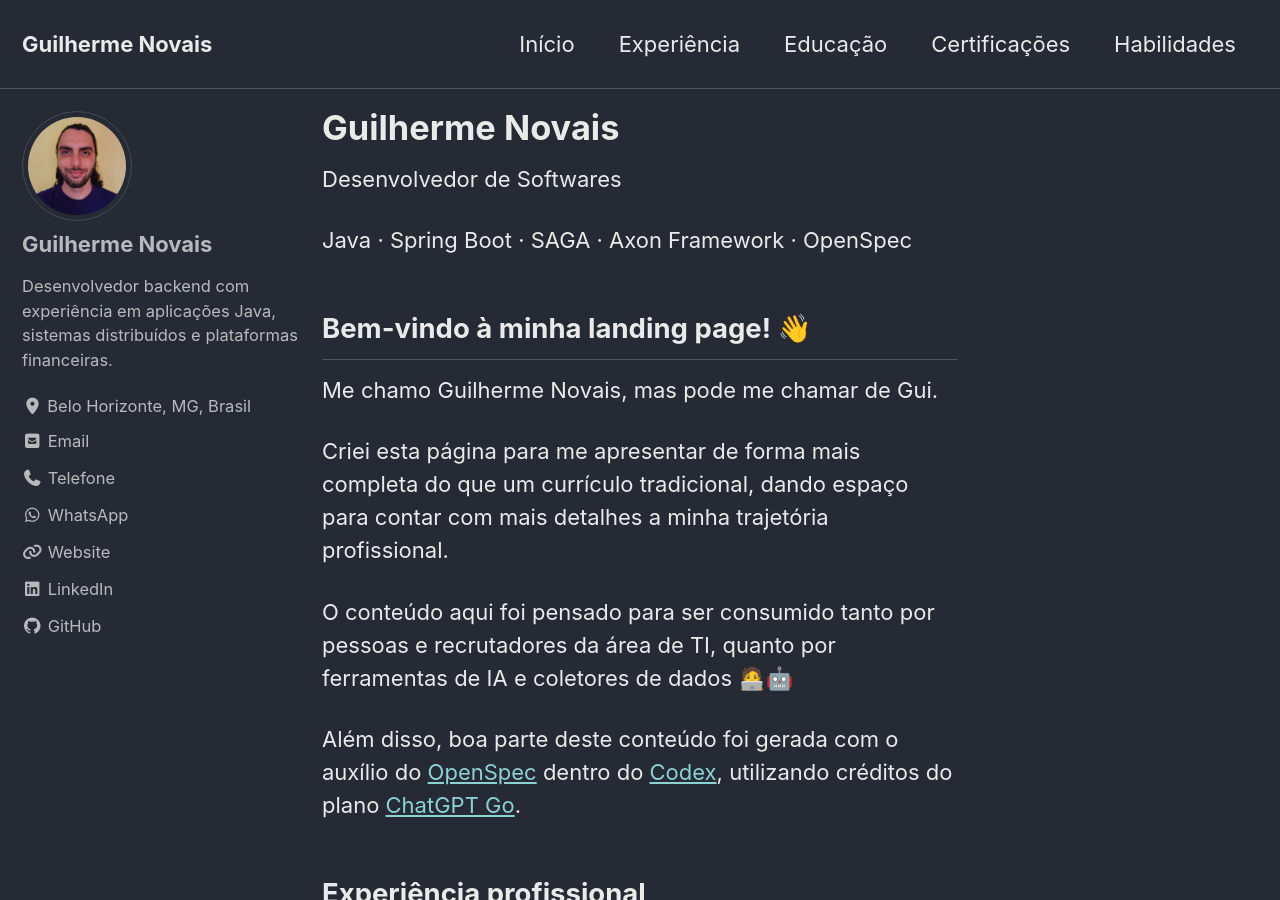
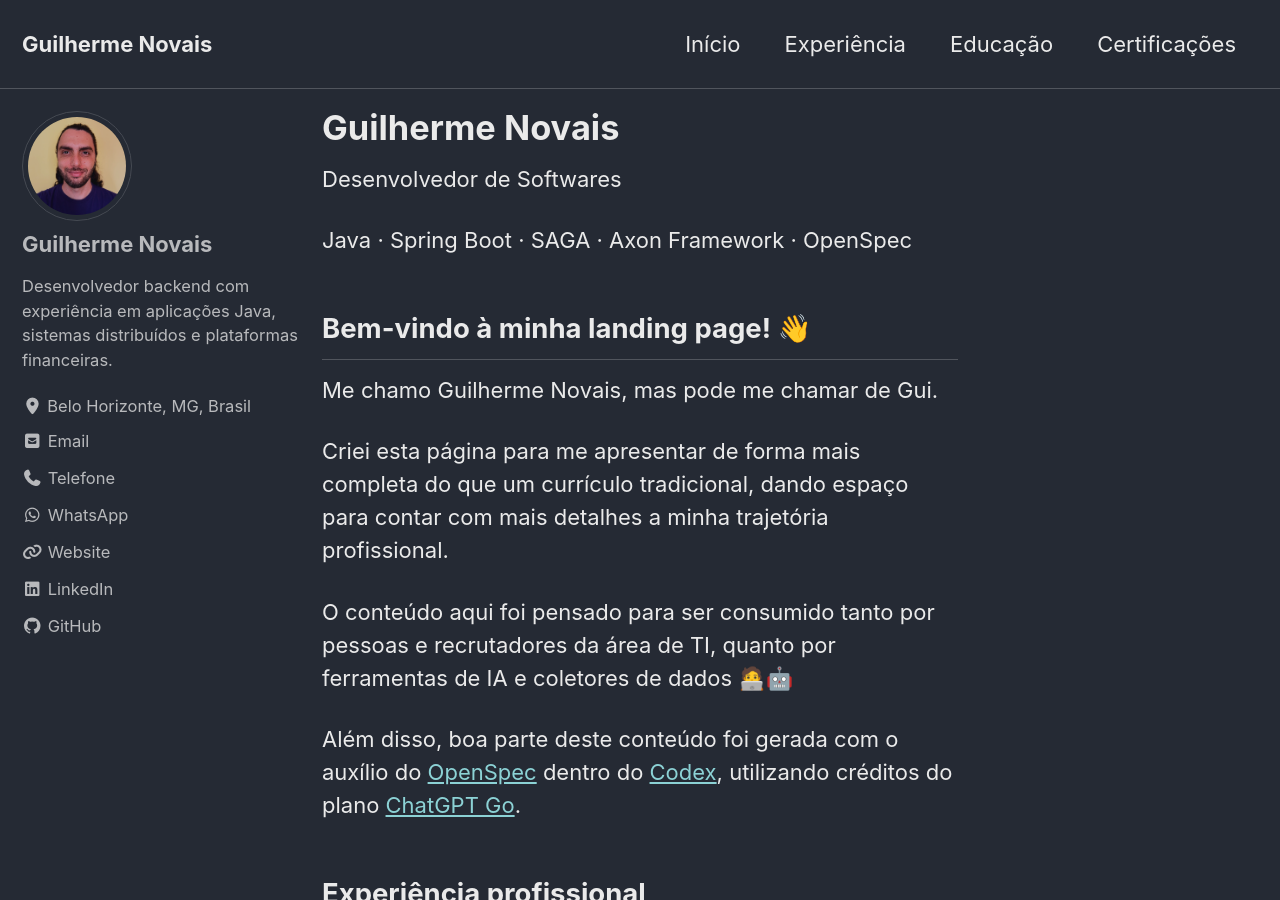
Before and after one commit to guiNovais/guiNovais.github.io, a Jekyll site: the page built from index.md, in a window 1280 px wide and 900 px high. Built offline with Jekyll 4.4.1, drawn with Linux system fonts in a browser that asks for light colours; cached includes are drawn as plain includes.

Commit message:
:art: remove unused navigation item

```diff
--- a/_data/navigation.yml
+++ b/_data/navigation.yml
@@ -8,5 +8,3 @@ main:
     url: /#educacao
   - title: "Certificações"
     url: /#certificacoes
-  - title: "Habilidades"
-    url: /#habilidades-tecnicas
```
